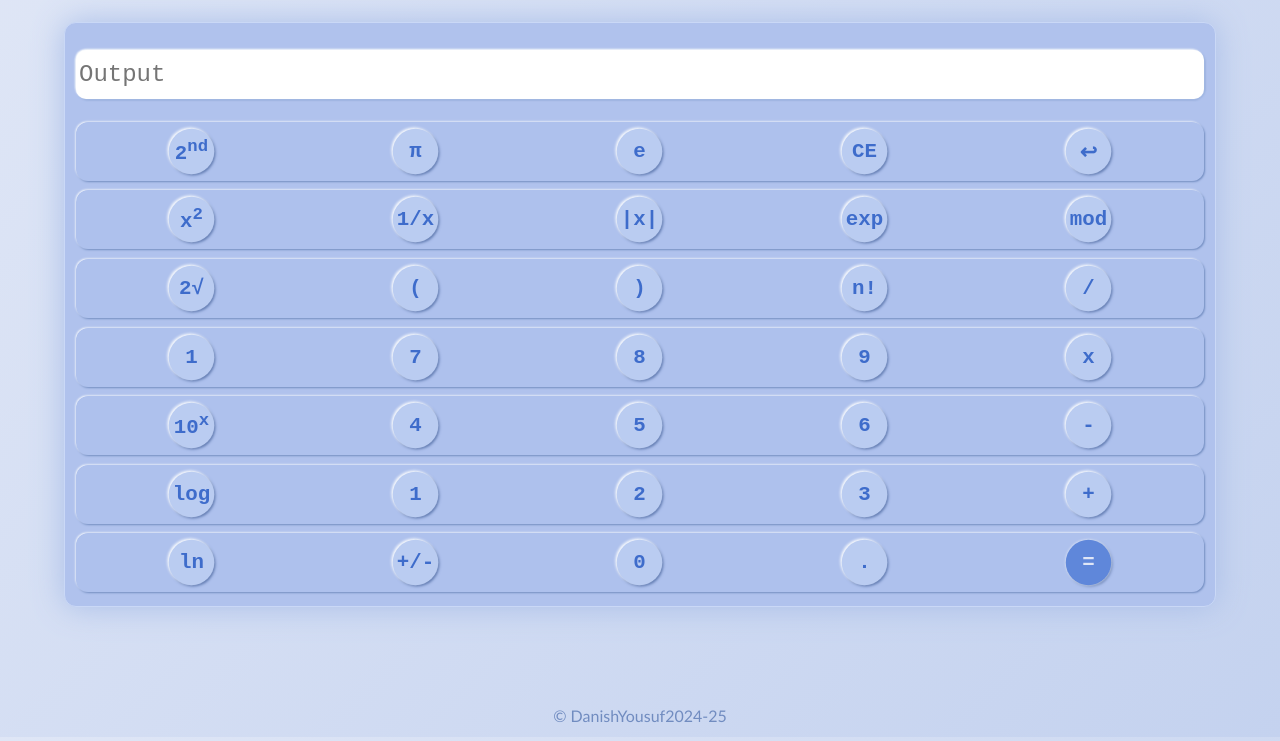
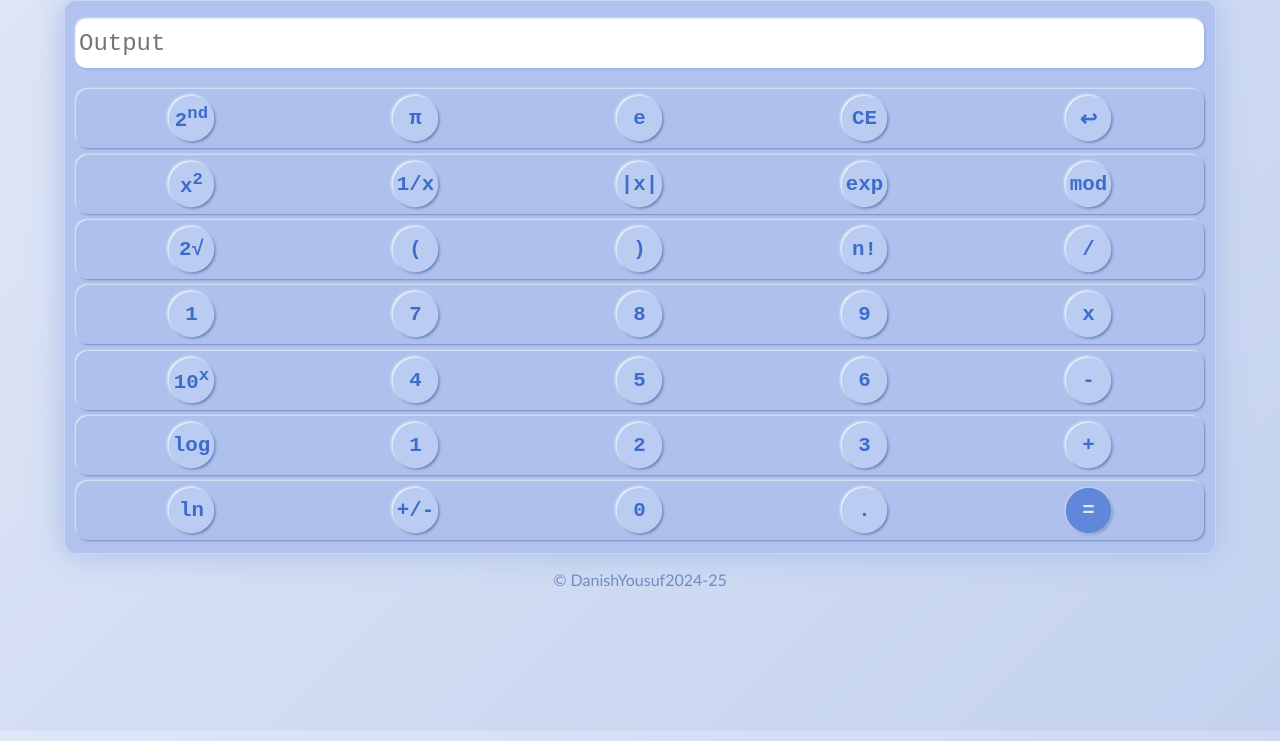
Before and after one commit to Danishyousuf19/Calculator, a plain HTML site: page index.html in a window 1280 px wide. Shown: the part 59-800 px from the top of the page. Drawn offline with Linux system fonts and the light colour scheme.

Commit message:
Add files via upload

```diff
--- a/index.html
+++ b/index.html
@@ -11,7 +11,7 @@
 </head>
 
 <body>
-    <h1 style="text-align: center; margin: 12px 0;  color: #3e6ccb; font-family: 'Courier New', Courier, monospace;">
+    <h1 style="text-align: center; margin: 6px 0;  color: #3e6ccb; font-family: 'Courier New', Courier, monospace;">
         CALCULATOR</h1>
     <div class="container">
         <ul class="d-flex" style="padding: 0;margin: 18px 11px;">
--- a/style.css
+++ b/style.css
@@ -22,9 +22,9 @@ body{
     display: flex;
     width: 90%;
     border: 1px solid #cad8f6;
-    margin: 2rem auto;
+    margin: 1rem auto;
     flex-direction: column;
-    padding-top: 9px;
+
     padding-bottom: 9px;
 }
 input{
@@ -51,7 +51,7 @@ input:focus
 
 ul{
     display: flex;
-    margin: .3rem .7rem;
+    margin: .2rem .7rem;
     padding: 3px;
     border-radius: 12px;
     justify-content: space-around;
@@ -79,8 +79,7 @@ button:hover{
     box-shadow: 0px 0px 2px #f9fbfd, 1px 1px 2px #627cb2;
 }
 footer{
-    position: absolute;
-    bottom: 2%;
+
     width: 100%;
     display: flex;
     justify-content: center;
```
